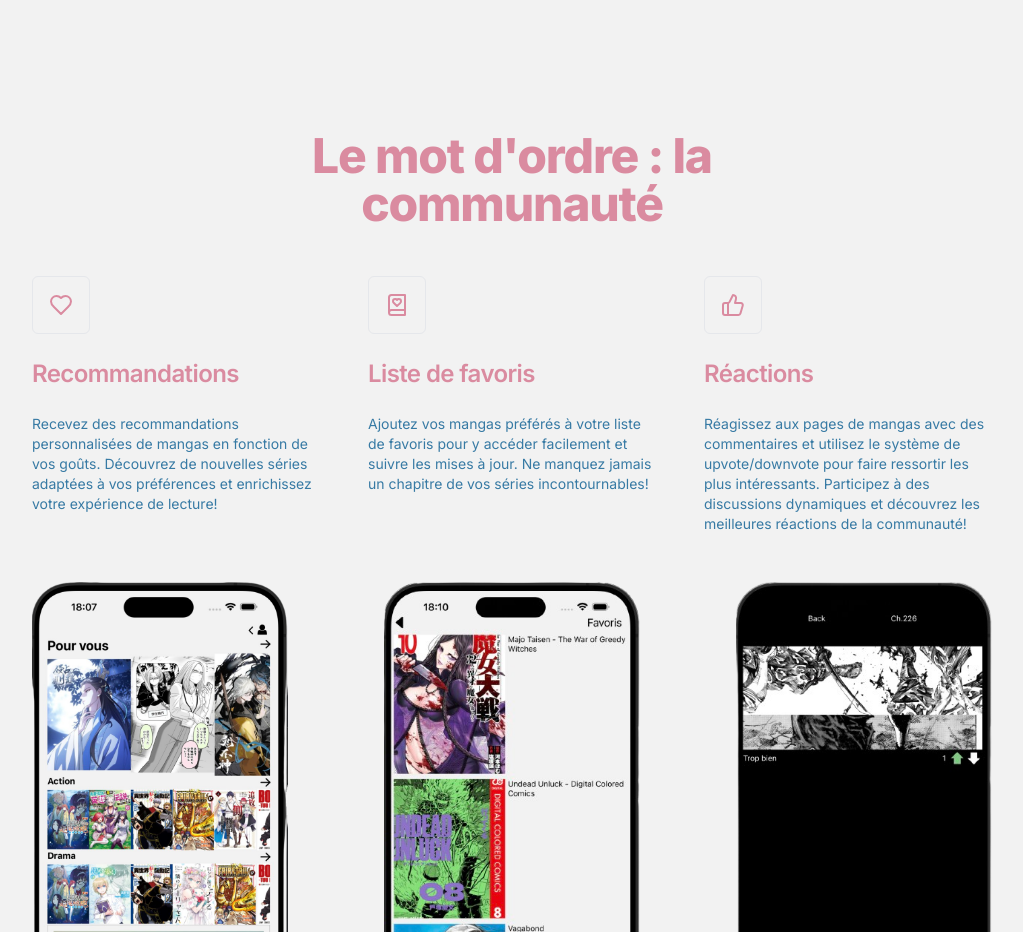
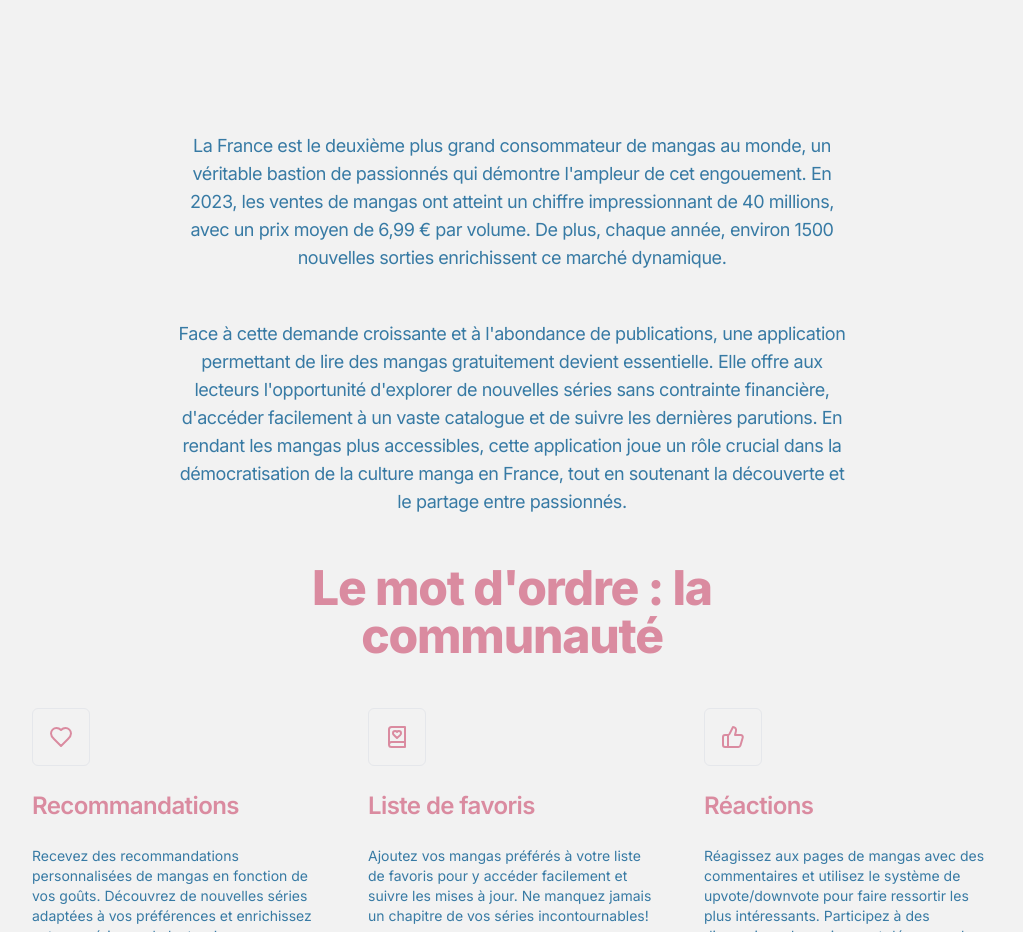
Before and after one commit to DuarteJules/Akashic, a Next.js app: page / in a window 1280 px wide. Shown: the part 1180-2112 px from the top of the page, without its empty margins (128-1151 px from the left). Built offline with nearby package versions, Linux system fonts and the light colour scheme.

Commit message:
rajout de texte

```diff
--- a/src/app/page.tsx
+++ b/src/app/page.tsx
@@ -14,7 +14,8 @@ export default function Home() {
           Akashic
         </Typography>
         <Typography className="max-w-2xl text-primary-foreground" variant="h5">
-          {`Découvrez Akashic. Plongez dans un vaste catalogue de mangas, partagez vos avis avec d'autres passionnés, et suivez vos séries préférées tout en connectant avec une communauté dynamique. Rejoignez-nous et vivez une expérience de lecture unique et interactive!`}</Typography>
+          {`Découvrez Akashic. Plongez dans un vaste catalogue de mangas, partagez vos avis avec d'autres passionnés, et suivez vos séries préférées tout en connectant avec une communauté dynamique. Rejoignez-nous et vivez une expérience de lecture unique et interactive!`}
+        </Typography>
         <Image
           width={1024}
           height={632}
@@ -24,6 +25,12 @@ export default function Home() {
       </div>
       <div className="flex flex-col md:pt-24 md:gap-36 gap-24 items-center">
         <div className="flex flex-col gap-12 items-center">
+          <Typography className="max-w-2xl text-primary-foreground" variant="h5">
+            {`La France est le deuxième plus grand consommateur de mangas au monde, un véritable bastion de passionnés qui démontre l'ampleur de cet engouement. En 2023, les ventes de mangas ont atteint un chiffre impressionnant de 40 millions, avec un prix moyen de 6,99 € par volume. De plus, chaque année, environ 1500 nouvelles sorties enrichissent ce marché dynamique.`}
+          </Typography>
+          <Typography className="max-w-2xl text-primary-foreground" variant="h5">
+            {`Face à cette demande croissante et à l'abondance de publications, une application permettant de lire des mangas gratuitement devient essentielle. Elle offre aux lecteurs l'opportunité d'explorer de nouvelles séries sans contrainte financière, d'accéder facilement à un vaste catalogue et de suivre les dernières parutions. En rendant les mangas plus accessibles, cette application joue un rôle crucial dans la démocratisation de la culture manga en France, tout en soutenant la découverte et le partage entre passionnés.`}
+          </Typography>
           <Typography className="max-w-2xl" variant="h1">
             {`Le mot d'ordre : la communauté`}
           </Typography>
```
